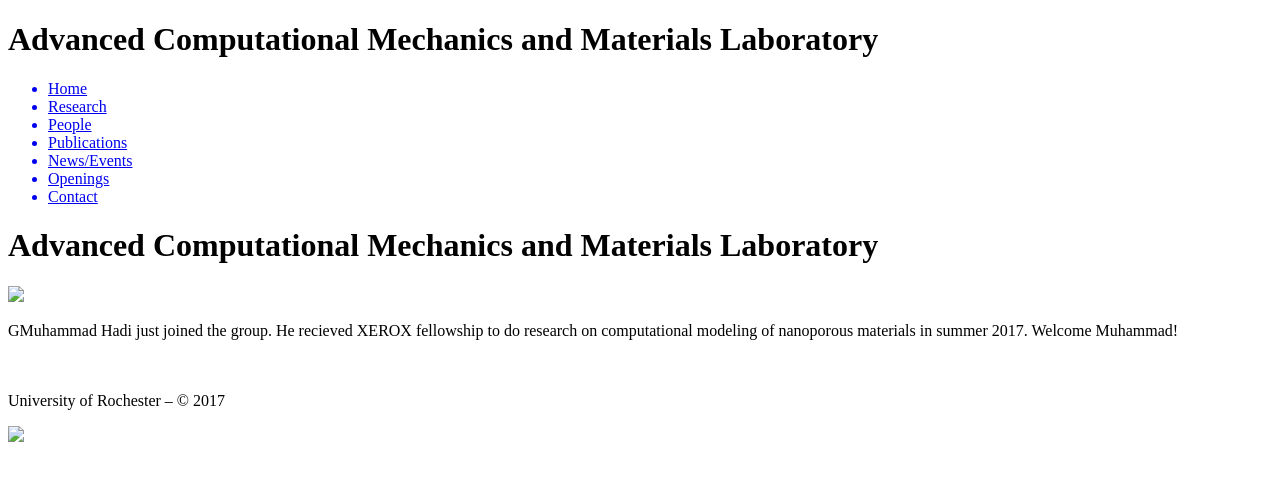
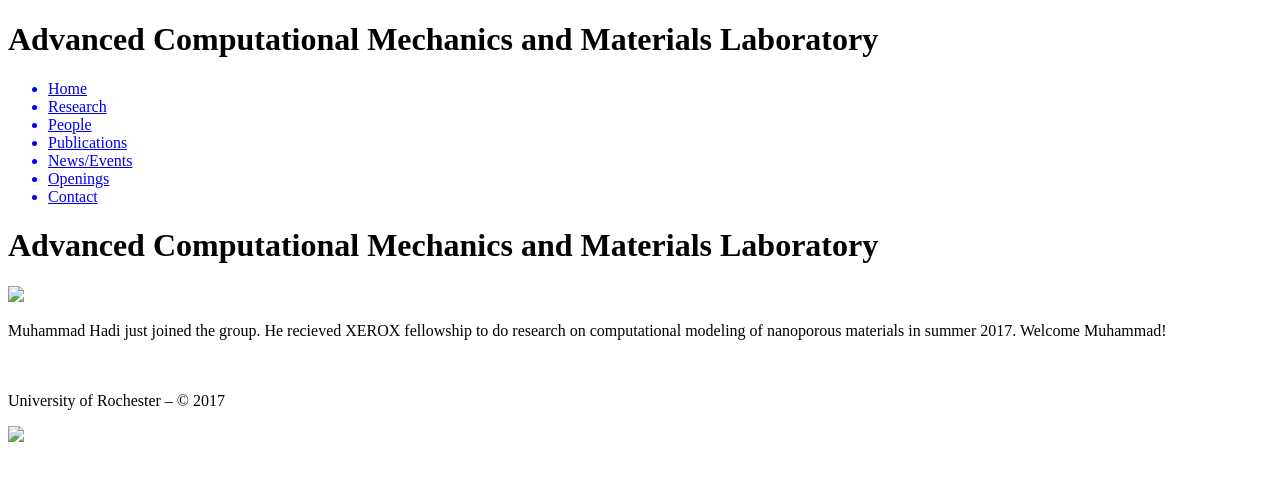
Before and after one commit to niaz60/website, a Jekyll site: the page built from news/_posts/2017-06-01-news-event-nineteen.md, in a window 1280 px wide. Shown: the top 481 px of the page. Built offline with Jekyll 4.4.1, drawn with Linux system fonts in a browser that asks for light colours.

Commit message:
Your message goes here

```diff
--- a/_data/people/postdoc.yml
+++ b/_data/people/postdoc.yml
@@ -24,6 +24,6 @@
 #  link_value:
   email: aneogi@ur.rochester.edu
   pic: anupam.jpg
-  project: Shock loading of porous structures
+  project: Plastic deformation of porous structures under shock loading
 #  project_desc:
-#  personal_desc:
+  personal_desc: Anupam has worked on atomistic simulations of extreme condition of matter and he has submitted his PhD thesis at Indian Institute of Technology Kharagpur, India, in June 2017. Prior to that, he earned his B.Sc and M.Sc degree in physics from The University of Burdwan, India in 2008 and 2010, respectively. His broad area of interest is atomic-scale study of plastic deformation and electronic structure calculation of various nano-structured materials.
--- a/news/_posts/2017-06-01-news-event-nineteen.md
+++ b/news/_posts/2017-06-01-news-event-nineteen.md
@@ -6,4 +6,4 @@ title: ""
 #pic: 8.jpg
 excerpt: "Muhammad Hadi just joined the group. He recieved XEROX fellowship to do research on computational modeling of nanoporous materials in summer 2017. Welcome Muhammad!"
 ---
-GMuhammad Hadi just joined the group. He recieved XEROX fellowship to do research on computational modeling of nanoporous materials in summer 2017. Welcome Muhammad!
+Muhammad Hadi just joined the group. He recieved XEROX fellowship to do research on computational modeling of nanoporous materials in summer 2017. Welcome Muhammad!
```
